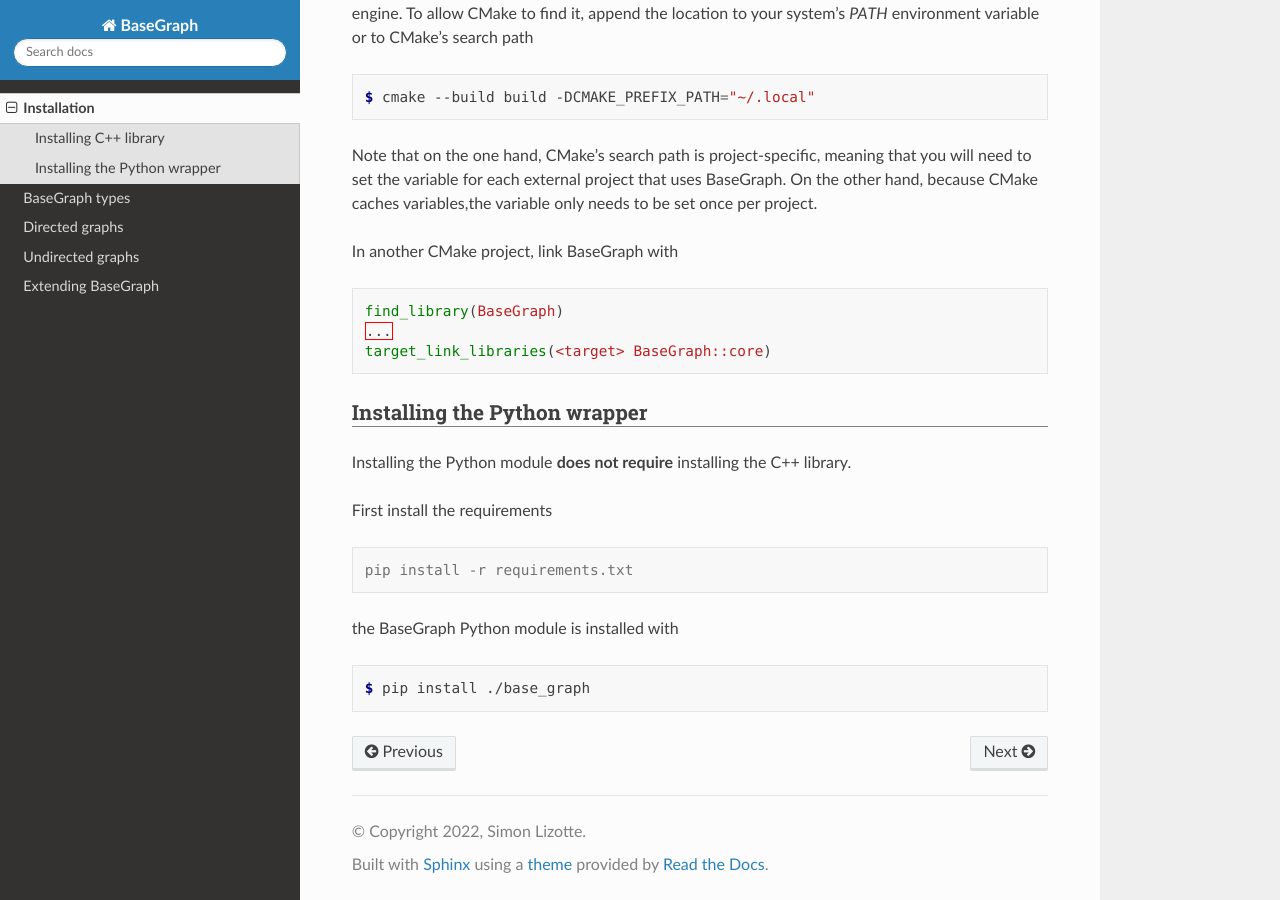
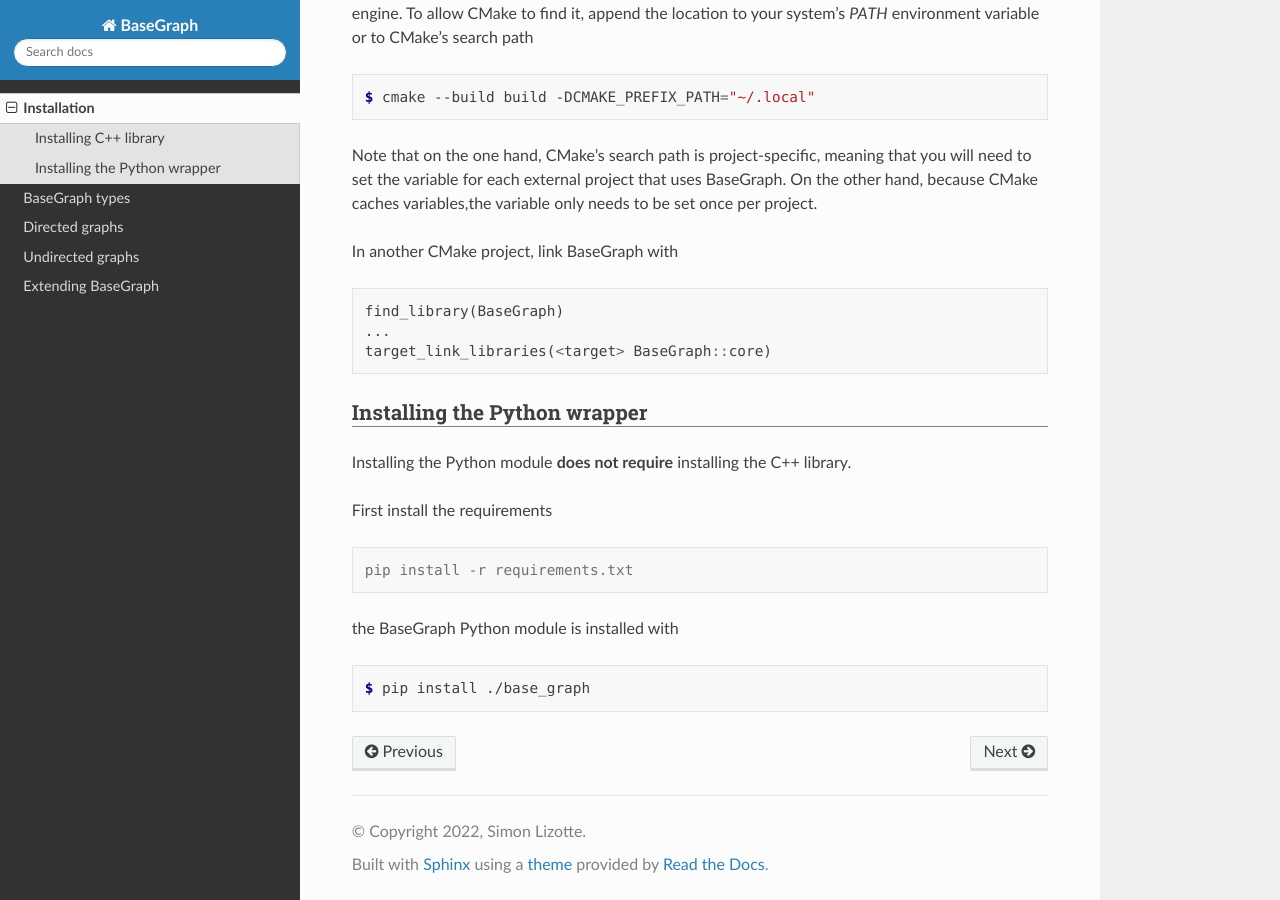
Before and after one commit to BaseGraph/BaseGraph, a Sphinx documentation site: the page built from docs/installation.rst, in a window 1280 px wide and 900 px high, scrolled down 678 px. Built offline with Sphinx 7.4.7 and the Read the Docs theme 2.0.0, drawn with Linux system fonts in a browser that asks for light colours.

Commit message:
remove "cmake" from code block as it provides no code highlighting

```diff
--- a/docs/installation.rst
+++ b/docs/installation.rst
@@ -44,7 +44,7 @@
 
 In another CMake project, link BaseGraph with
 
-.. code-block:: cmake
+.. code-block::
 
     find_library(BaseGraph)
     ...
```
